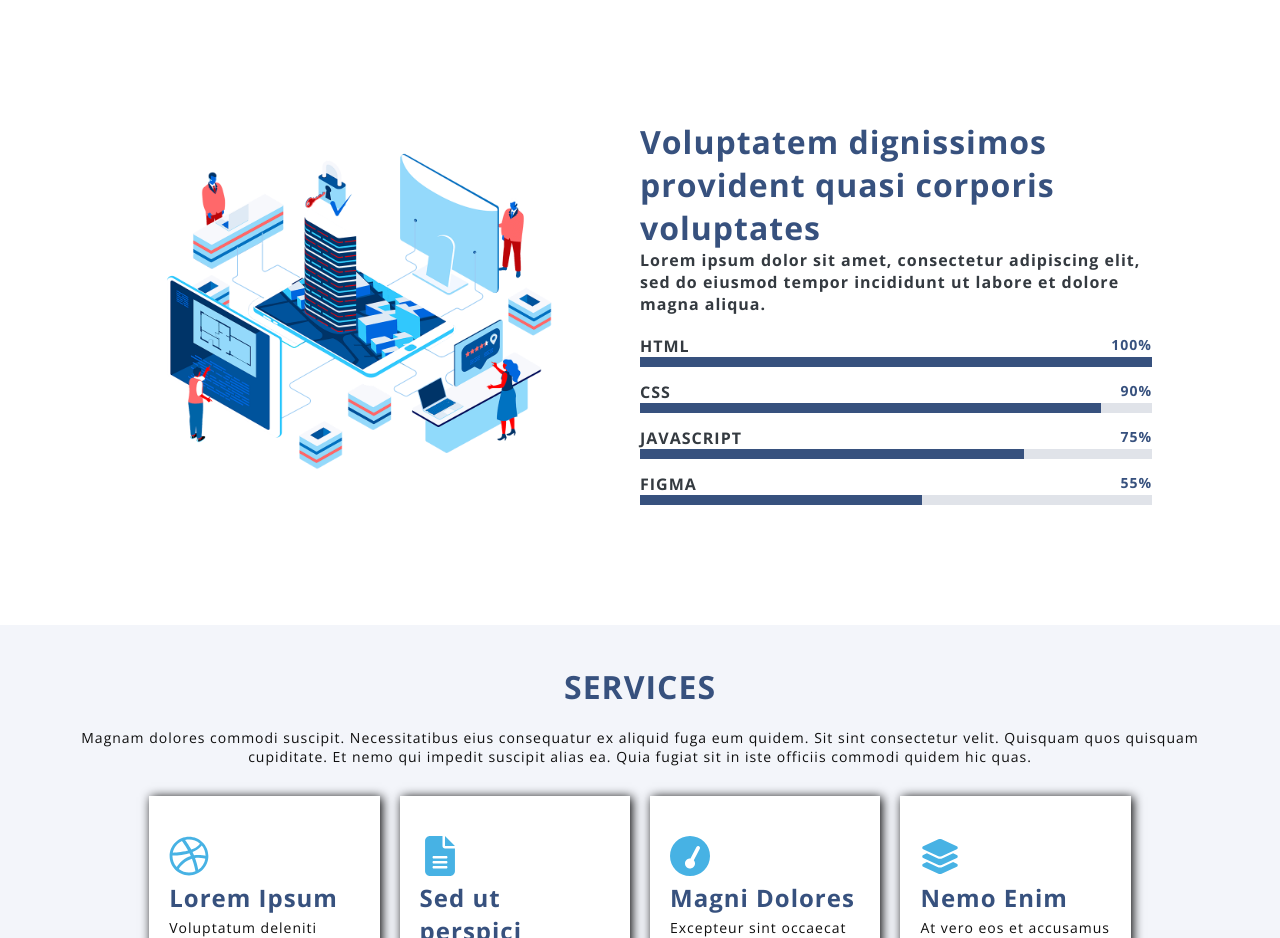
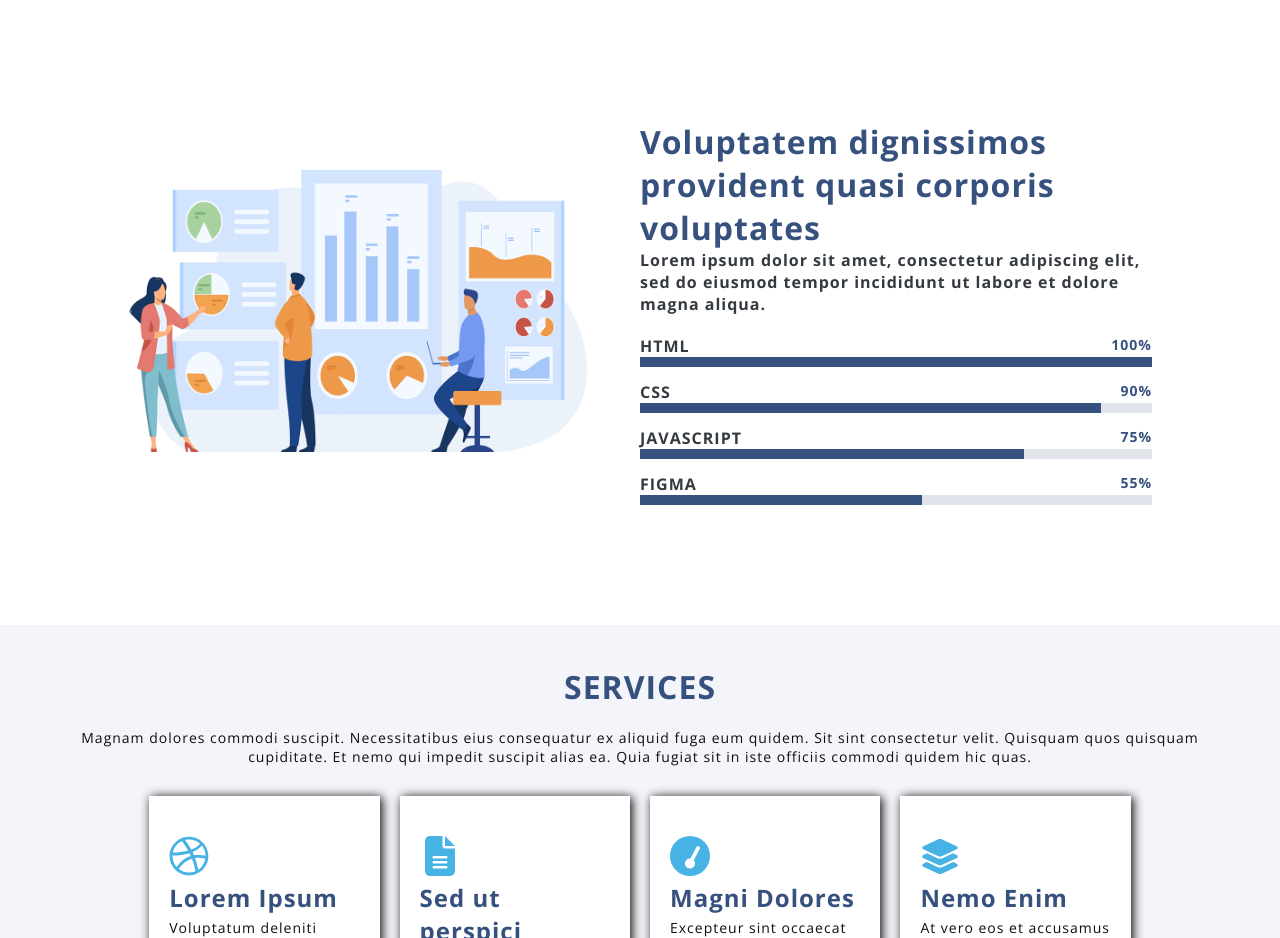
Before and after one commit to rfox06/arsha-demo, a plain HTML site: page index.html in a window 1280 px wide. Shown: the part 1780-2718 px from the top of the page. Drawn offline with Linux system fonts and the light colour scheme.

Commit message:
correction image section about-two

```diff
--- a/index.html
+++ b/index.html
@@ -111,9 +111,9 @@
                     <li><span>03</span>Dolor sit amet consectetur adipiscing elit?</li>
                 </ul>
 
-
             </div>
             <div class="one-right">
+
                 <img src="/assets/images/why-us.png" alt="">
             </div>
         </div>
@@ -122,7 +122,8 @@
     <div class="content-two">
         <div class="content-about-second">
             <div class="two-left">
-                <img src="/assets/images/why-us.png" alt="">
+
+                <img src="/assets/images/skills.png" alt="">
             </div>
             <div class="two-right">
                 <h3>Voluptatem dignissimos provident quasi corporis voluptates</h3>
```
